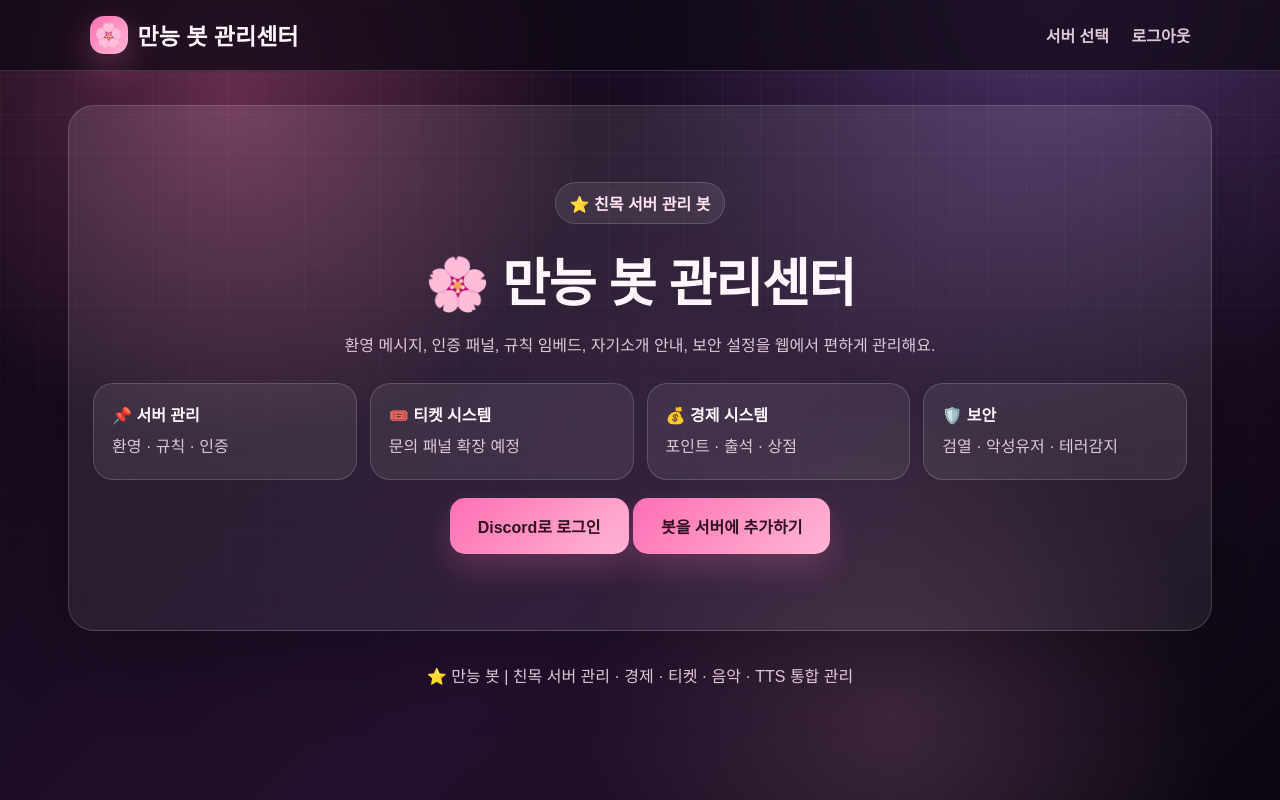
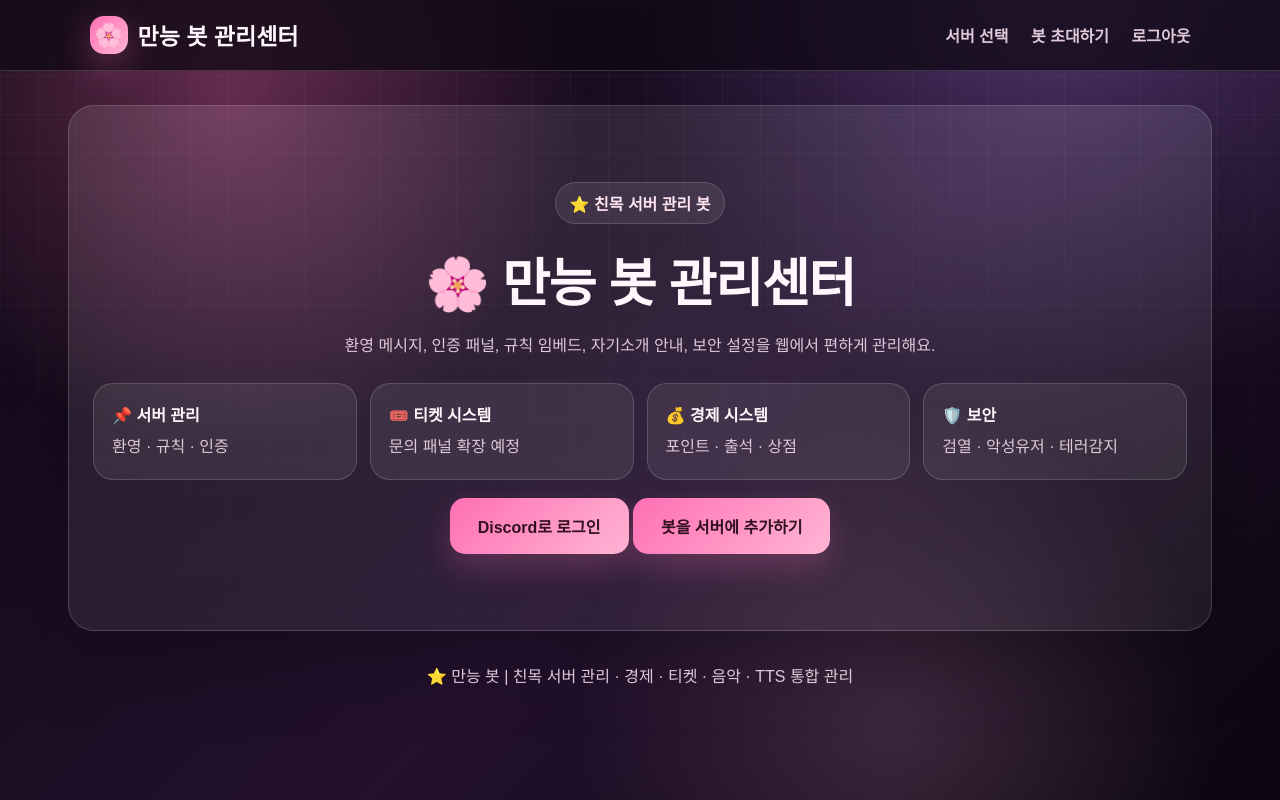
Before and after one commit to n06846960-cyber/manneung-bot-dashboard, a Flask app: page / in a window 1280 px wide. Run offline with Flask 3, Linux system fonts and the light colour scheme.

Commit message:
Update base.html

```diff
--- a/templates/base.html
+++ b/templates/base.html
@@ -12,6 +12,11 @@
     <a class="brand" href="{{ url_for('index') }}"><span class="brand-mark">🌸</span><span>만능 봇 관리센터</span></a>
     <nav>
       <a href="{{ url_for('servers') }}">서버 선택</a>
+
+      <a href="https://discord.com/oauth2/authorize?client_id=1510625526300278879&permissions=8&scope=bot%20applications.commands" target="_blank">
+  봇 초대하기
+</a>
+
       <a href="{{ url_for('logout') }}">로그아웃</a>
     </nav>
   </header>
```
